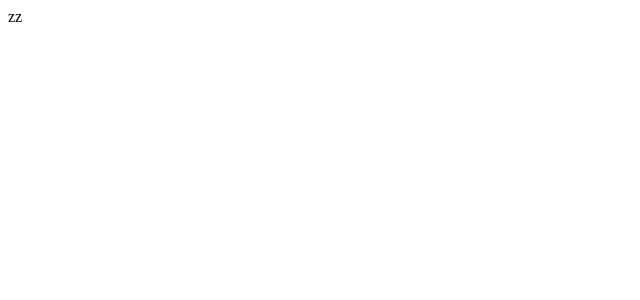
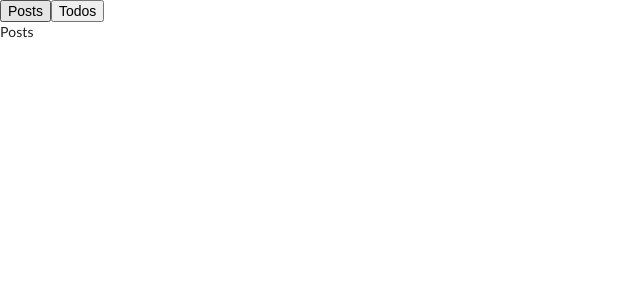
Before and after one commit to BarriF13/just-hook, a React (Create React App) app: page / in a window 1280 px wide. Shown: the top 300 px of the page, without its empty margins (0-640 px from the left). Built offline with nearby package versions, Linux system fonts and the light colour scheme.

Commit message:
Add buttons

```diff
--- a/public/index.html
+++ b/public/index.html
@@ -24,6 +24,7 @@
       work correctly both with client-side routing and a non-root public URL.
       Learn how to configure a non-root public URL by running `npm run build`.
     -->
+    <link rel="stylesheet" href="https://cdn.jsdelivr.net/npm/semantic-ui@2.4.2/dist/semantic.css">
     <title>React App</title>
   </head>
   <body>
--- a/src/components/App.js
+++ b/src/components/App.js
@@ -1,10 +1,18 @@
 import React, { Component } from 'react'
 
 export class App extends Component {
+  state = {
+    resource: 'Posts'
+  }
+
   render() {
     return (
       <div>
-        zz
+        <div>
+          <button onClick={()=>this.setState({resource: 'Posts'})}>Posts</button>
+          <button onClick={()=>this.setState({resource: 'Todos'})}>Todos</button>
+        </div>
+        {this.state.resource}
       </div>
     )
   }
```
Also changed, not shown: 1 other file (tests, documents, lock files or other folders).
